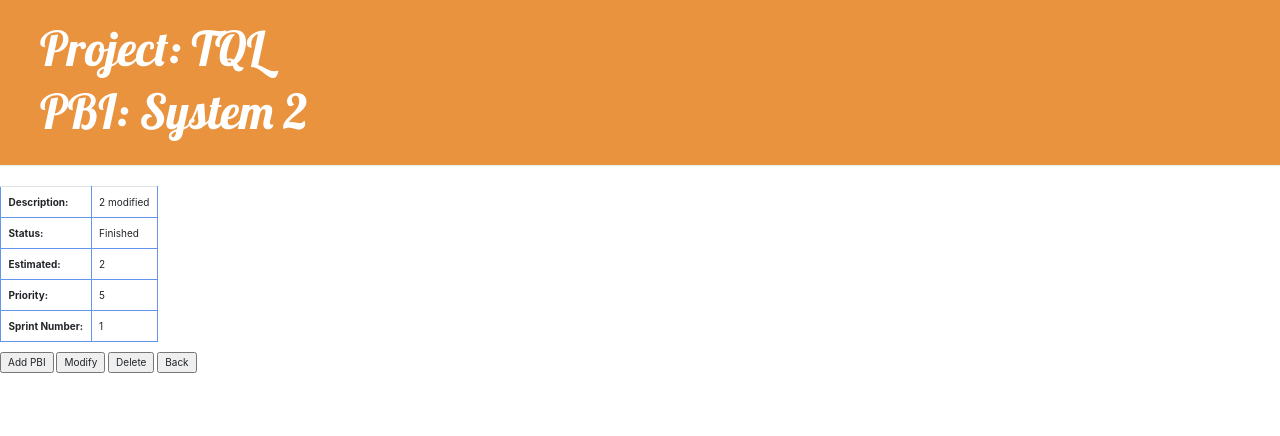
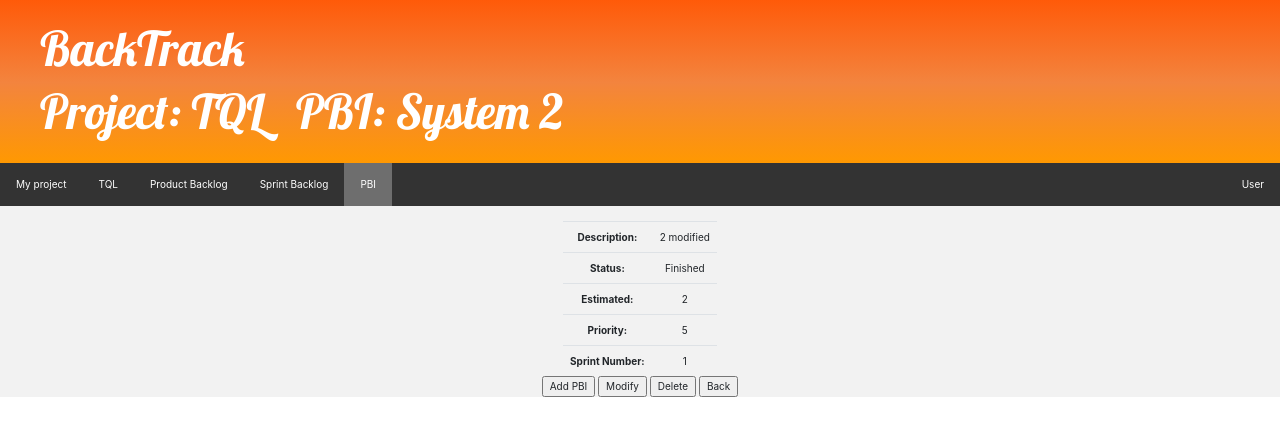
Before and after one commit to Yixing-Zhang/COMP-3297-BackTrack-by-TQL, a Django app: page /project/1/productBacklog/pbi/2 in a window 1280 px wide. Shown: the top 436 px of the page. Run offline with Django 3.2, Linux system fonts and the light colour scheme; data comes from the database, SQL or seed files in the repository; some libraries are stand-ins or nearby versions.

Commit message:
Add a menu to the pages.

```diff
--- a/BackTrack/static/css/productBacklog.css
+++ b/BackTrack/static/css/productBacklog.css
@@ -1,6 +1,6 @@
 .page-header {
-    background-color: #E9933F;
-    margin-top: 0;
+    background: linear-gradient(#FF5A09, #F3843E, #FF9900);
+    margin: 0;
     padding: 20px 20px 20px 40px;
 }
 
@@ -20,7 +20,46 @@ h1, h2, h3, h4 {
     font-family: 'Lobster', cursive;
 }
 
-table, th, td
-{
-    border: 1px solid cornflowerblue;
+th {
+    background-color: #D6D3C4;
 }
+
+td a {
+    color: #7A6C56;
+}
+
+.menu {
+    margin-top: -3px;
+}
+
+.menu ul {
+    list-style-type: none;
+    margin: 0;
+    padding: 0;
+    overflow: hidden;
+    background-color: #333;
+}
+
+.menu li {
+    float: left;
+}
+
+.menu li a {
+    display: block;
+    color: white;
+    text-align: center;
+    padding: 14px 16px;
+    text-decoration: none;
+}
+
+.menu li a:hover {
+    background-color: #505050;
+}
+
+.active {
+    background-color: #6E6E6E;
+}
+
+.main {
+    background-color: #F2F2F2;
+}
--- a/BackTrack/templates/pbi_main.html
+++ b/BackTrack/templates/pbi_main.html
@@ -12,12 +12,25 @@
 </head>
 <body>
     <div class="page-header">
-        <h1><a href="../..">Project: {{ project.name }}</a></h1>
-        <h2>PBI: {{ pbi.name }}</h2>
+        <h1><a href="../..">BackTrack</a></h1>
+        <h2><a href="../..">Project: {{ project.name }}</a>&#160;&#160;&#160;PBI: {{ pbi.name }}</h2>
     </div>
 
-    <div class="table">
-        <table border="0">
+    <div class="menu">
+        <ul>
+            <li><a href="../../..">My project</a></li>
+            <li><a href="../..">{{ project.name }}</a></li>
+            <li><a href="..">Product Backlog</a></li>
+            <li><a href="../../sprintBacklog">Sprint Backlog</a></li>
+            <li><a class="active" href="">PBI</a></li>
+            <li style="float:right"><a href="">User</a></li>
+        </ul>
+    </div>
+
+    <div class="main">
+        <br/>
+        <div class="table" style="text-align:center; margin:0 auto;">
+            <table border="0" style="margin:0 auto;">
                 <tr>
                     <td><b>Description:</b></td>
                     <td>{{ pbi.description }}</td>
@@ -41,7 +54,7 @@
             </table>
         </div>
 
-    <div>
+        <div style="text-align:center;">
             <form>
                 <input type="button" value="Add PBI" onclick="location='add'">
                 <input type="button" value="Modify" onclick="location='{{ modify }}'">
@@ -49,6 +62,7 @@
                 <input type="button" value="Back" onclick="location='{{ back }}'">
             </form>
         </div>
+    </div>
 
 </body>
 </html>
```
Also changed, not shown: BackTrack/templates/pbi_add.html (+16 -2 lines), BackTrack/templates/pbi_delete.html (+15 -2 lines), BackTrack/templates/pbi_modify.html (+21 -8 lines), BackTrack/templates/productbacklog_main.html (+16 -2 lines). Lines whose indentation alone changed are shown as unchanged.
